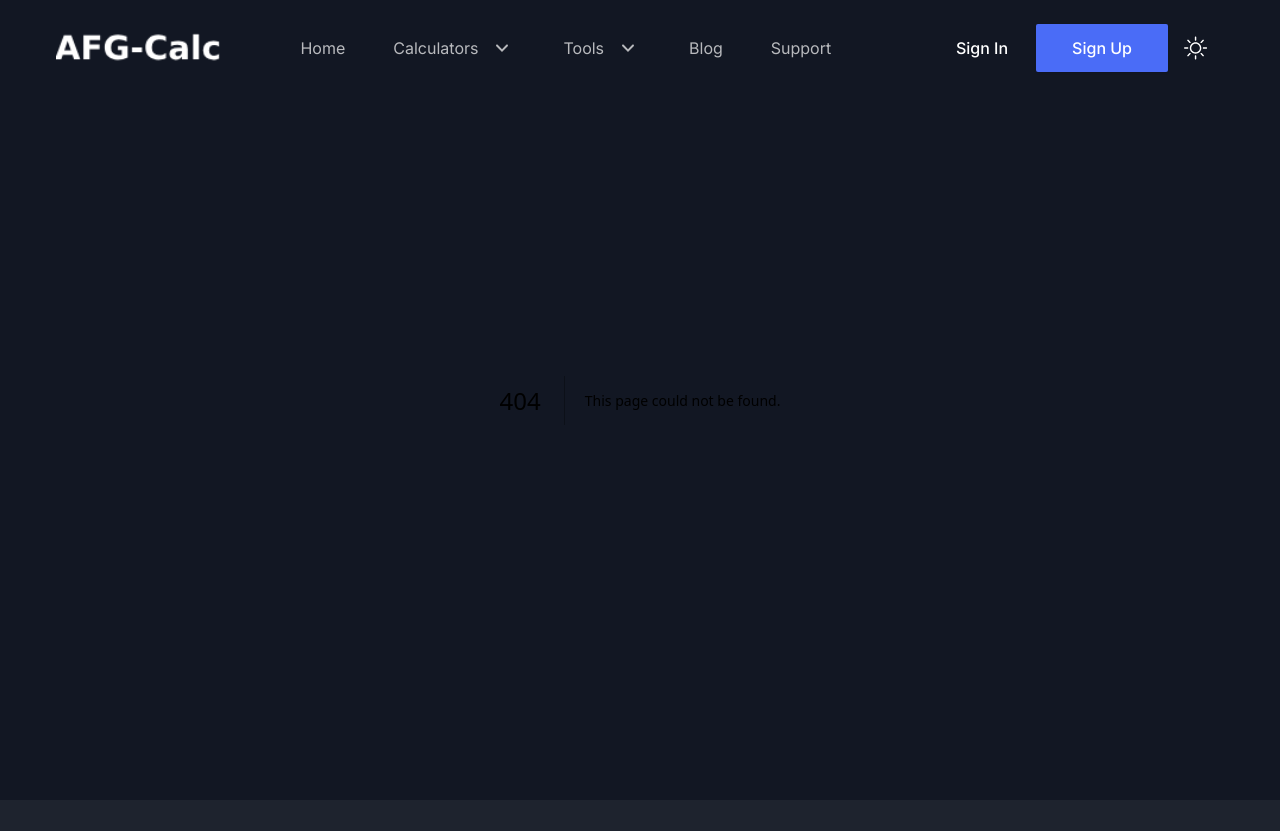
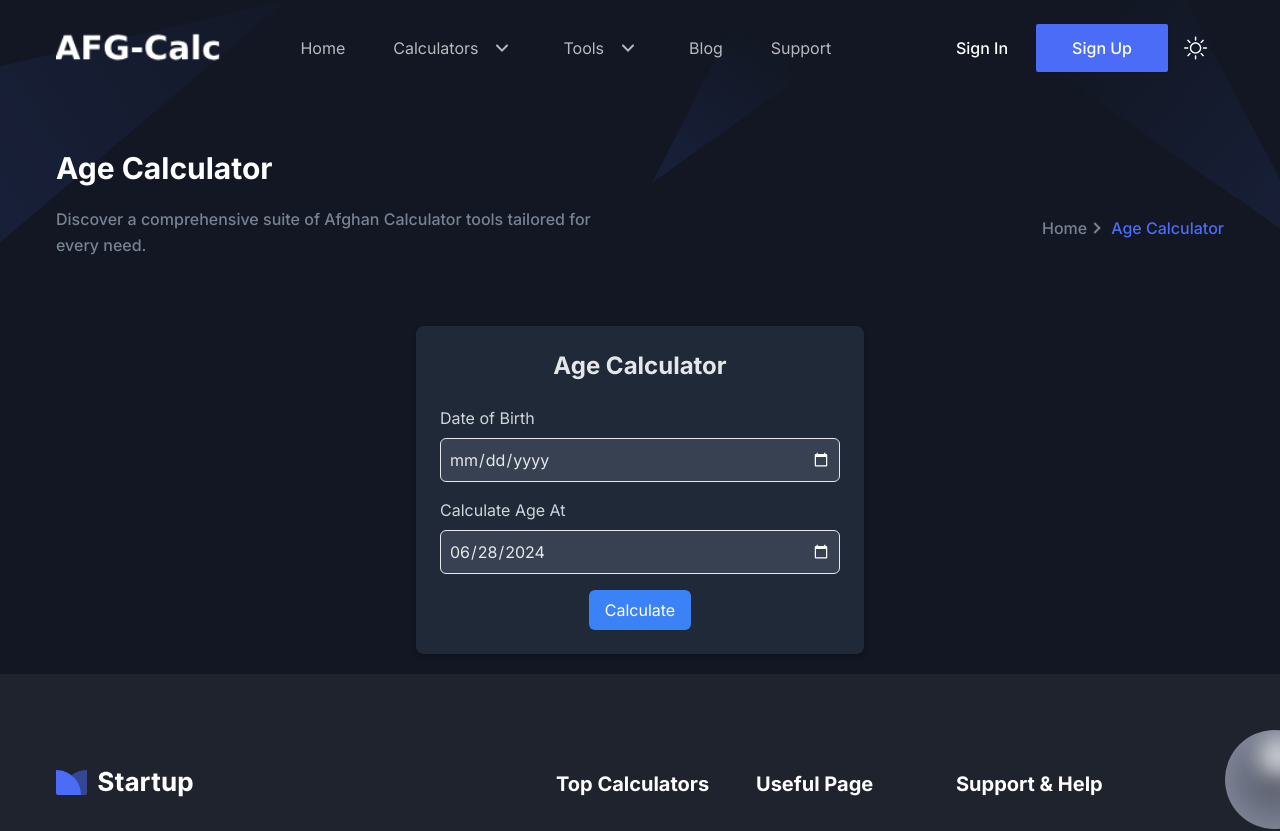
Before and after one commit to danishyarkhwork/afghan-calculator, a Next.js app: page /age-calculator in a window 1280 px wide. Before the commit this address had no page. Shown: the top 831 px of the page. Built offline with nearby package versions, Linux system fonts and the light colour scheme.

Commit message:
add: age calculator added to the website

```diff
--- a/package.json
+++ b/package.json
@@ -10,6 +10,7 @@
   },
   "dependencies": {
     "chart.js": "^4.4.3",
+    "date-fns": "^3.6.0",
     "eslint": "^8.56.0",
     "eslint-config-next": "^14.1.0",
     "file-saver": "^2.0.5",
--- /dev/null
+++ b/src/app/age-calculator/page.tsx
@@ -0,0 +1,25 @@
+import AgeCalculator from "@/components/AgeCalculator/AgeCalculator";
+import Breadcrumb from "@/components/Common/Breadcrumb";
+
+import { Metadata } from "next";
+
+export const metadata: Metadata = {
+  title: "Age Calculator | Afghan Calculator",
+  description: "This is Afghan Tax Calculator Page",
+  // other metadata
+};
+
+const AgeCalculatorPage = () => {
+  return (
+    <>
+      <Breadcrumb
+        pageName="Age Calculator"
+        description="Discover a comprehensive suite of Afghan Calculator tools tailored for
+        every need."
+      />
+      <AgeCalculator />
+    </>
+  );
+};
+
+export default AgeCalculatorPage;
--- /dev/null
+++ b/src/components/AgeCalculator/AgeCalculator.tsx
@@ -0,0 +1,89 @@
+"use client";
+
+import { useState } from "react";
+import {
+  differenceInYears,
+  differenceInMonths,
+  differenceInWeeks,
+  differenceInDays,
+  differenceInHours,
+  differenceInMinutes,
+  differenceInSeconds,
+  parse,
+} from "date-fns";
+
+const AgeCalculator = () => {
+  const [dob, setDob] = useState<string>("");
+  const [currentDate, setCurrentDate] = useState<string>(new Date().toISOString().split("T")[0]);
+  const [result, setResult] = useState<string | null>(null);
+
+  const calculateAge = () => {
+    const birthDate = parse(dob, "yyyy-MM-dd", new Date());
+    const current = parse(currentDate, "yyyy-MM-dd", new Date());
+
+    const years = differenceInYears(current, birthDate);
+    const months = differenceInMonths(current, birthDate);
+    const weeks = differenceInWeeks(current, birthDate);
+    const days = differenceInDays(current, birthDate);
+    const hours = differenceInHours(current, birthDate);
+    const minutes = differenceInMinutes(current, birthDate);
+    const seconds = differenceInSeconds(current, birthDate);
+
+    const remainingMonths = months % 12;
+    const remainingWeeks = weeks % 4;
+    const remainingDays = days % 30;
+
+    setResult(
+      `Age: ${years} years ${remainingMonths} months ${remainingDays} days
+or ${months} months ${remainingDays} days
+or ${weeks} weeks ${remainingDays} days
+or ${days} days
+or ${hours} hours
+or ${minutes} minutes
+or ${seconds} seconds`
+    );
+  };
+
+  return (
+    <div className="flex justify-center my-5">
+      <div className="panel p-6 bg-white dark:bg-gray-800 rounded-lg shadow-md w-full max-w-md">
+        <h2 className="text-2xl font-bold mb-6 text-center text-gray-800 dark:text-gray-200">
+          Age Calculator
+        </h2>
+        <div className="mb-4">
+          <label className="block text-gray-700 dark:text-gray-300 mb-2">Date of Birth</label>
+          <input
+            type="date"
+            value={dob}
+            onChange={(e) => setDob(e.target.value)}
+            className="w-full p-2 border rounded-md bg-gray-50 dark:bg-gray-700 text-gray-800 dark:text-gray-200"
+          />
+        </div>
+        <div className="mb-4">
+          <label className="block text-gray-700 dark:text-gray-300 mb-2">Calculate Age At</label>
+          <input
+            type="date"
+            value={currentDate}
+            onChange={(e) => setCurrentDate(e.target.value)}
+            className="w-full p-2 border rounded-md bg-gray-50 dark:bg-gray-700 text-gray-800 dark:text-gray-200"
+          />
+        </div>
+        <div className="text-center">
+          <button
+            onClick={calculateAge}
+            className="bg-blue-500 text-white py-2 px-4 rounded-md hover:bg-blue-700"
+          >
+            Calculate
+          </button>
+        </div>
+        {result && (
+          <div className="mt-6 text-center text-gray-800 dark:text-gray-200 whitespace-pre-line">
+            <p>{result}</p>
+          </div>
+        )}
+      </div>
+    </div>
+  );
+};
+
+export default AgeCalculator;
--- a/src/components/Header/menuData.tsx
+++ b/src/components/Header/menuData.tsx
@@ -25,9 +25,15 @@ const menuData: Menu[] = [
         newTab: false,
       },
       {
-        id: 42,
+        id: 43,
         title: "Sales Tax Calculator",
         path: "/sales-tax-calculator",
+        newTab: false,
+      },
+      {
+        id: 44,
+        title: "Age Calculator",
+        path: "/age-calculator",
         newTab: false,
       },
     ],
--- a/src/components/OurToolsSection/ourToolsSectionData.tsx
+++ b/src/components/OurToolsSection/ourToolsSectionData.tsx
@@ -3,7 +3,7 @@ const ourToolsSectionData = [
   { id: 2, emoji: "📅", title: "Afghan Date Converter", description: "Free Date Converter for all.", link: "/afghan-date-converter" },
   { id: 3, emoji: "😊", title: "Afghan AI Emoji Generator", description: "Create & Find Emoji with Free AI", link: "/afghan-ai-emoji-generator" },
   { id: 4, emoji: "🛍️", title: "Sales Tax Calculator", description: "Sales tax of goods and services.", link: "/sales-tax-calculator" },
-  { id: 5, emoji: "📦", title: "Tool Five", description: "Description for tool five.", link: "#" },
+  { id: 5, emoji: "🙋‍♂️", title: "Age Calculator", description: "Calculate your age here.", link: "/age-calculator" },
   { id: 6, emoji: "💻", title: "Tool Six", description: "Description for tool six.", link: "#" },
   { id: 7, emoji: "🔒", title: "Tool Seven", description: "Description for tool seven.", link: "#" },
   { id: 8, emoji: "🧩", title: "Tool Eight", description: "Description for tool eight.", link: "#" },
```
Also changed, not shown: 1 other file (tests, documents, lock files or other folders).
